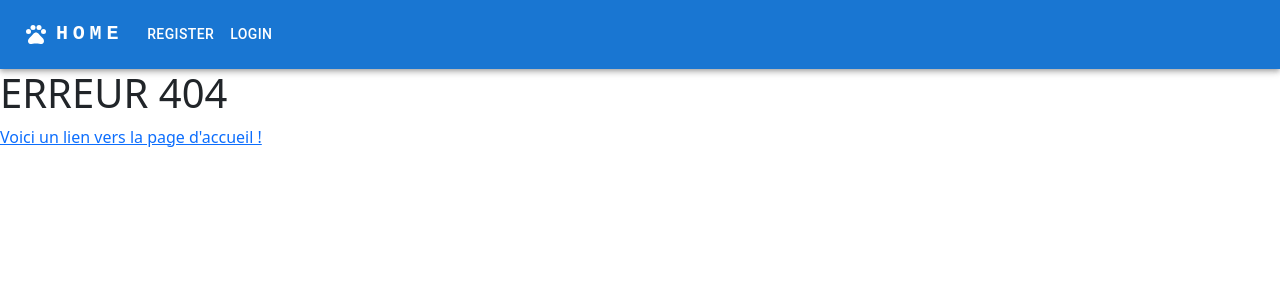
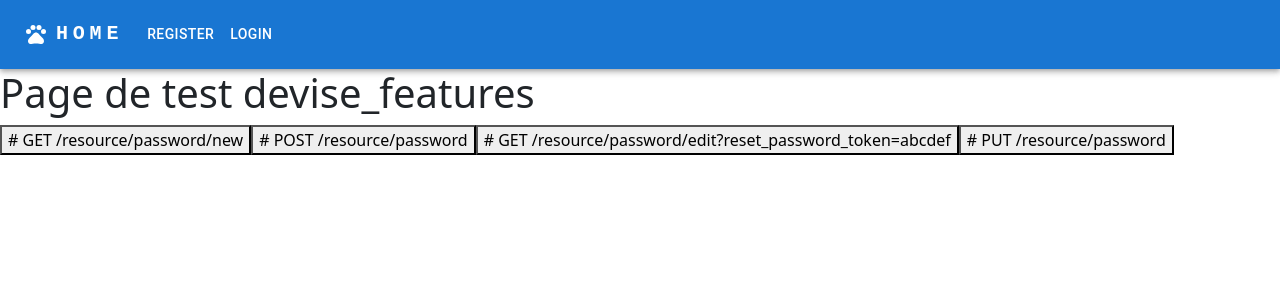
Before and after one commit to LionelDiot/Front-ProjetImmo, a React (Create React App) app: page /devise in a window 1280 px wide. Before the commit this address led to /404. Shown: the top 300 px of the page. Built offline with nearby package versions, Linux system fonts and the light colour scheme.

Commit message:
branchement du front

```diff
--- a/src/Components/MyProfile/index.jsx
+++ b/src/Components/MyProfile/index.jsx
@@ -7,7 +7,6 @@ export default function MyProfile() {
   const [monprofil, setMonprofil] = useState("");
   const user = useAtomValue(currentUserAtom);
   const loggedIn = useAtomValue(loggedInAtom);
-
 
   useEffect(() => {
     if (loggedIn) {
@@ -41,6 +40,7 @@ export default function MyProfile() {
     <>
       <h1>Coucou de Mon profil !</h1>
       <p>{monprofil}</p>
+
     </>
   );
 }
--- a/src/Components/ResponsiveAppBar.jsx
+++ b/src/Components/ResponsiveAppBar.jsx
@@ -19,7 +19,7 @@ import { UserIdAtom } from "../Atoms/userid";
 import { loggedInAtom } from "../Atoms/loggedin";
 import { useMediaQuery } from "@mui/material";
 
-const pages = ["Articles", "MyProfile"];
+const pages = ["Articles", "MyProfile", "Devise"];
 
 function ResponsiveAppBar() {
   const [anchorElNav, setAnchorElNav] = React.useState(null);
--- /dev/null
+++ b/src/Components/advanced_devise.jsx
@@ -0,0 +1,122 @@
+import React from "react";
+import { useSetAtom, useAtomValue } from "jotai";
+import { currentUserAtom } from "../Atoms/currentuser";
+import { UserIdAtom } from "../Atoms/userid";
+import { loggedInAtom } from "../Atoms/loggedin";
+
+export default function Devise() {
+  const loggedIn = useAtomValue(loggedInAtom);
+  const user = useAtomValue(currentUserAtom);
+  const setUser = useSetAtom(currentUserAtom);
+  const setUserId = useSetAtom(UserIdAtom);
+
+  const handleGetNew = () => {
+    fetch("http://localhost:3000/users/password/new", {
+      method: "get",
+      headers: {
+        // Authorization: `${user}`,
+        "Content-Type": "application/json",
+      },
+    })
+      .then((response) => response.json())
+      .then((responseData) => {
+        console.log(
+          ` all my data pas trié ? : ${JSON.stringify(responseData)}`
+        );
+      })
+      .catch((error) => {
+        console.error("Error:", error);
+      });
+    // showToastSuccess()
+  };
+
+  const handlePost = async () => {
+
+    const formEmail = "123@yopmail.com"
+    const data = {
+      user: {
+        email: formEmail,
+      },
+    };
+
+    try {
+      const response = await fetch("http://localhost:3000/users/password", {
+        method: "POST",
+        headers: {
+          "Content-Type": "application/json",
+        },
+        body: JSON.stringify(data),
+      });
+
+      if (response.ok) {
+        const responseData = await response.json();
+        console.log(
+          ` all my data pas trié ? : ${JSON.stringify(responseData)}`
+        );
+      } else {
+        console.log("Erreur");
+      }
+    } catch (error) {
+      console.log("Erreur");
+    }
+  };
+
+  const handleGetReset = () => {
+    fetch("http://localhost:3000/users/password/edit?reset_password_token=ZeMgex16VFcdsa1xLmDZ", {
+      method: "get",
+      headers: {
+        // Authorization: `${user}`,
+        "Content-Type": "application/json",
+      },
+    })
+      .then((response) => response.json())
+      .then((responseData) => {
+        console.log(
+          ` all my data pas trié ? : ${JSON.stringify(responseData)}`
+        );
+      })
+      .catch((error) => {
+        console.error("Error:", error);
+      });
+    // showToastSuccess()
+  };
+
+  const handlePut = () => {
+    const formEmail = "francoisdiot1957@gmail.com"
+    const data = {
+      user: {
+        password: "12345678",
+        password_confirmation: "12345678",
+        reset_password_token: "ZeMgex16VFcdsa1xLmDZ",
+      },
+    };
+
+    fetch("http://localhost:3000/users/password", {
+      method: "put",
+      headers: {
+        "Content-Type": "application/json",
+
+      },
+      body: JSON.stringify(data),
+    })
+      .then((response) => response.json())
+      .then((responseData) => {
+        console.log(
+          ` all my data pas trié ? : ${JSON.stringify(responseData)}`
+        );
+      })
+      .catch((error) => {
+        console.error("Error:", error);
+      });
+    // showToastSuccess()
+  };
+  return (
+    <>
+      <h1>Page de test devise_features </h1>
+      <button onClick={handleGetNew}># GET /resource/password/new</button>
+      <button onClick={handlePost}># POST /resource/password</button>
+      <button onClick={handleGetReset}># GET /resource/password/edit?reset_password_token=abcdef</button>
+      <button onClick={handlePut}># PUT /resource/password</button>
+    </>
+  );
+}
--- a/src/app.jsx
+++ b/src/app.jsx
@@ -19,7 +19,7 @@ import { useAtom } from "jotai";
 import { darkModeAtom } from './Atoms/darkmode';
 import ResponsiveAppBar from "./Components/ResponsiveAppBar"; import Notify from "./Components/KitUI/notify";
 import Cards from "./Components/KitUI/cards";
-
+import Devise from "./Components/advanced_devise";
 
 export default function App() {
   const [darkMode, setDarkMode] = useAtom(darkModeAtom);
@@ -43,6 +43,7 @@ export default function App() {
             <Route path="/login" element={<LoggedOutRoute><LogIn /></LoggedOutRoute>} />
             <Route path="/articles" element={<Articles />} />
             <Route path="/article/:articleSlug" element={<ShowArticle />} />
+            <Route path="/devise" element={<Devise/>} />
             <Route path="/404" element={<PageNotFound />} />
             <Route path="*" element={<Navigate to="/404" />} />
           </Routes>
```
